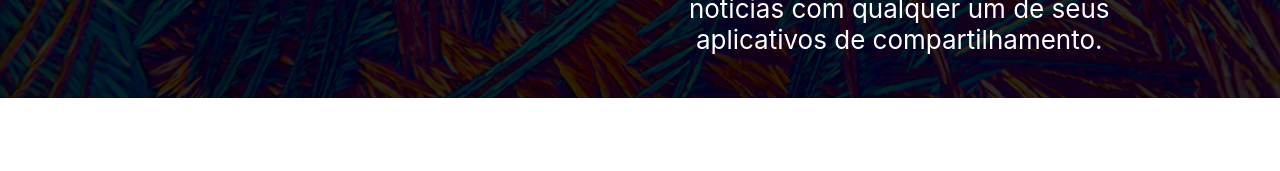
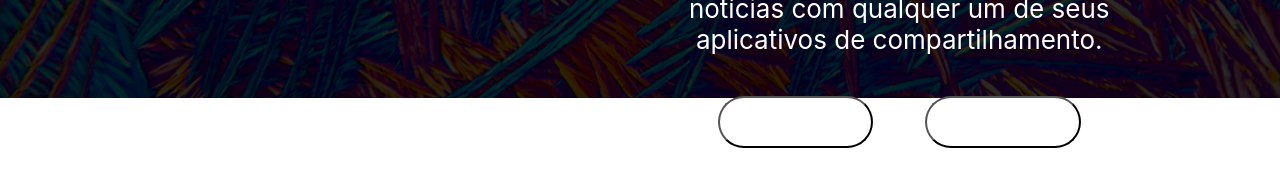
Before and after one commit to adrianoforcellini/adrianoforcellini.github.io, a React (Create React App) app: page /project/pwa in a window 1280 px wide. Shown: the part 702-873 px from the top of the page. Before the commit the page ends 800 px from the top, so only its background shows below. Built offline with nearby package versions, Linux system fonts and the light colour scheme.

Commit message:
component buttons

```diff
--- a/package.json
+++ b/package.json
@@ -1,5 +1,6 @@
 {
   "name": "personal-portfolio",
+  "homepage": "http://adrianoforcellini.github.io",
   "version": "0.1.0",
   "private": true,
   "dependencies": {
--- /dev/null
+++ b/src/components/ButtonsContainer/ButtonsContainer.css
@@ -0,0 +1,10 @@
+
+.buttons{
+  background-color: rgba(134, 0, 0, 0);
+  border-radius: 30px;
+  color: white;
+  font-size: 20px;
+  height: 50%;
+  margin: 5%;
+  width: 30%;
+}
--- a/src/components/ButtonsContainer/index.js
+++ b/src/components/ButtonsContainer/index.js
@@ -0,0 +1,29 @@
+import { useHistory } from "react-router";
+import "./ButtonsContainer.css";
+
+function ButtonsContainer(props) {
+  const { url, next_project } = props;
+  const history = useHistory();
+
+  const openUrl = (url) => {
+    window.open(url);
+  };
+
+  const pushNext = (next_project) => {
+    console.log(next_project)
+    history.push(next_project);
+  };
+
+  return (
+    <div className="buttons-container">
+      <button onClick={() => openUrl(url)} type="button" className="buttons">
+        Leve-me ao Site!
+      </button>
+      <button onClick={() => pushNext(next_project)} type="button" className="buttons">
+        Mostre-me mais!
+      </button>
+    </div>
+  );
+}
+
+export default ButtonsContainer;
--- a/src/components/Header/index.js
+++ b/src/components/Header/index.js
@@ -1,4 +1,3 @@
-import React from "react";
 import "./Header.css";
 
 function Header() {
--- a/src/components/ProjectCard/index.js
+++ b/src/components/ProjectCard/index.js
@@ -1,18 +1,20 @@
 import React, { useState } from "react";
 import "./ProjectCard.css";
+import ButtonsContainer from "../ButtonsContainer";
 
 function ProjectCard(props) {
   const { gif, info } = props;
-  console.log(info)
+  console.log(info);
   return (
     <section className="project-card">
       <div className="gif-container">
-        <img className="gif" alt="project-gif" src={gif}/>
+        <img className="gif" alt="project-gif" src={gif} />
       </div>
       <div className="project-info">
         <h3>{info.title}</h3>
         <h4>{info.technologies}</h4>
         <p>{info.info}</p>
+        <ButtonsContainer url={info.url} next_project={info.next_project} />
       </div>
     </section>
   );
--- a/src/pages/Home/index.js
+++ b/src/pages/Home/index.js
@@ -1,7 +1,6 @@
 import iam from "../../imagens/eu.png";
 import "./Home.css";
 import React, { useState } from "react";
-import { createBrowserHistory } from "history";
 import { useHistory } from "react-router";
 
 function Home() {
--- a/src/pages/ProjectPWA/about.js
+++ b/src/pages/ProjectPWA/about.js
@@ -6,7 +6,8 @@ const aboutPWA = {
   Possuí instalabilidade, redireciona trafego HTTP para HTTPS.
   Possui tela inicial temática para garantir uma melhor experiência ao usuário.
   Permite ao smartphone compartilhar as notícias com qualquer um de seus aplicativos de compartilhamento.`,
-  url: 'https://main.d38rvspk2bo6hv.amplifyapp.com/'
+  url: 'https://main.d38rvspk2bo6hv.amplifyapp.com/',
+  next_project: 'google-maps-api'
 }
 
 export default aboutPWA
--- a/src/pages/ProjectPWA/index.js
+++ b/src/pages/ProjectPWA/index.js
@@ -4,6 +4,7 @@ import ProjectCard from "../../components/ProjectCard";
 import Header from "../../components/Header"
 import PWA from "../../imagens/PWA.gif";
 import aboutPWA from "./about";
+import ButtonsContainer from "../../components/ButtonsContainer";
 
 function ProjectPWA() {
 
```
Also changed, not shown: 1 other file (tests, documents, lock files or other folders).
